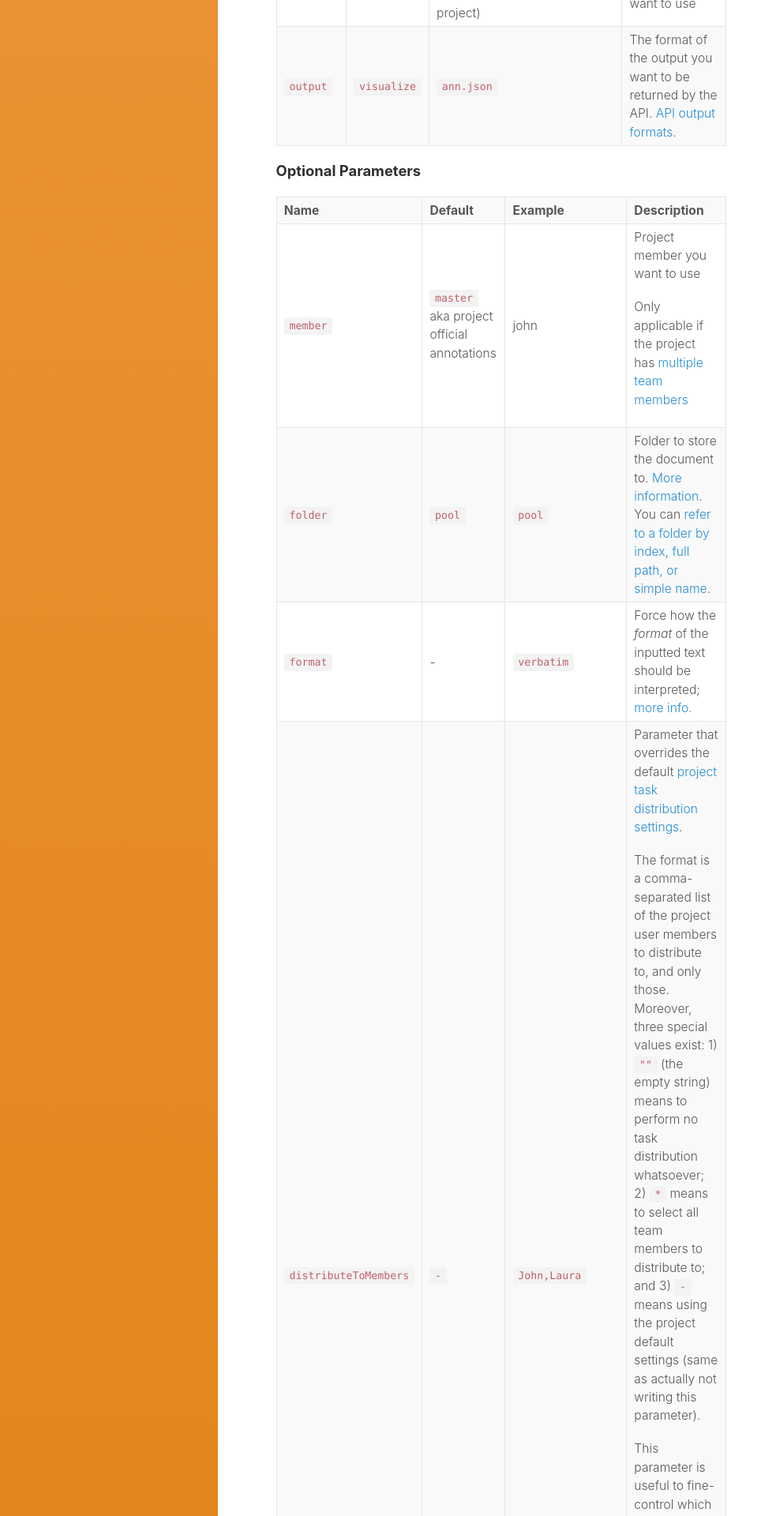
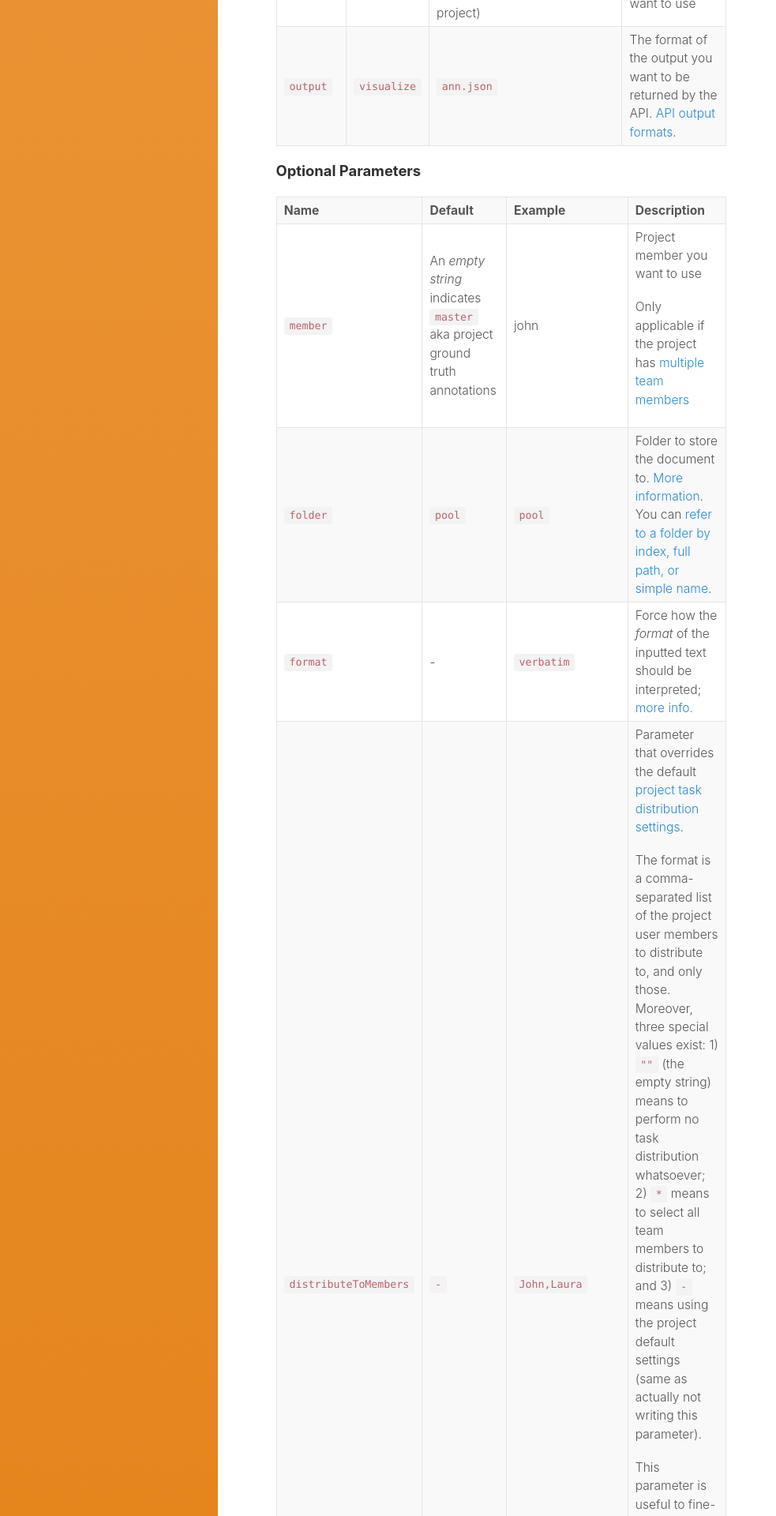
Before and after one commit to tagtogorg/tagtog-doc, a Jekyll site: the page built from API_documents_v1.md, in a window 1280 px wide. Shown: the part 2270-4190 px from the top of the page at 79% size, without its empty margins (0-983 px from the left). Built offline with Jekyll 4.4.1, drawn with Linux system fonts in a browser that asks for light colours; nearby versions of some CDN libraries.

Commit message:
Document more clearly that user should not use the string "master" for member, user should use "

```diff
--- a/API_documents_v1.md
+++ b/API_documents_v1.md
@@ -97,7 +97,7 @@ api_plain_text: Antibody-dependent cellular cytotoxicity (ADCC), a key effector
     </tr>
     <tr>
       <td><code>member</code></td>
-      <td><code>master</code> aka project official annotations</td>
+      <td>An <i>empty string</i> indicates <code>master</code> aka project ground truth annotations</td>
       <td>john</td>
       <td><p>Project member you want to use</p>
           <p>Only applicable if the project has <a href="/collaboration.html">multiple team members</a></p></td>
@@ -320,7 +320,7 @@ URLS
     </tr>
     <tr>
       <td><code>member</code></td>
-      <td><code>master</code> aka project official annotations</td>
+      <td>An <i>empty string</i> indicates <code>master</code> aka project ground truth annotations</td>
       <td>john</td>
       <td><p>Project member you want to use</p>
           <p>Only applicable if the project has <a href="/collaboration.html">multiple team members</a></p></td>
@@ -454,7 +454,7 @@ FILES
     </tr>
     <tr>
       <td><code>member</code></td>
-      <td><code>master</code> aka project official annotations</td>
+      <td>An <i>empty string</i> indicates <code>master</code> aka project ground truth annotations</td>
       <td>john</td>
       <td><p>Project member you want to use</p>
           <p>Only applicable if the project has <a href="/collaboration.html">multiple team members</a></p></td>
@@ -632,7 +632,7 @@ PUBMED IDS
     </tr>
     <tr>
       <td><code>member</code></td>
-      <td><code>master</code> aka project official annotations</td>
+      <td>An <i>empty string</i> indicates <code>master</code> aka project ground truth annotations</td>
       <td>john</td>
       <td><p>Project member you want to use</p>
           <p>Only applicable if the project has <a href="/collaboration.html">multiple team members</a></p></td>
@@ -800,7 +800,7 @@ fetch('https://www.tagtog.net/api/0.1/documents?project=yourProject&owner=yourUs
     </tr>
     <tr>
       <td><code>member</code></td>
-      <td><code>master</code> aka project official annotations</td>
+      <td>An <i>empty string</i> indicates <code>master</code> aka project ground truth annotations</td>
       <td>john</td>
       <td><p>Project member you want to use</p>
           <p>Only applicable if the project has <a href="/collaboration.html">multiple team members</a></p></td>
@@ -974,7 +974,7 @@ fetch('https://www.tagtog.net/api/0.1/documents?project=yourProject&owner=yourUs
     </tr>
     <tr>
       <td><code>member</code></td>
-      <td><code>master</code> aka project official annotations</td>
+      <td>An <i>empty string</i> indicates <code>master</code> aka project ground truth annotations</td>
       <td>john</td>
       <td><p>Project member you want to use</p>
           <p>Only applicable if the project has <a href="/collaboration.html">multiple team members</a></p></td>
@@ -1285,7 +1285,7 @@ aMHKzF_lIoNrdh9pAx298njgIezy-text,false
     </tr>
     <tr>
       <td><code>member</code></td>
-      <td><code>master</code> aka project official annotations</td>
+      <td>An <i>empty string</i> indicates <code>master</code> aka project ground truth annotations</td>
       <td>john</td>
       <td><p>Project member you want to use</p>
           <p>Only applicable if the project has <a href="/collaboration.html">multiple team members</a></p></td>
@@ -1602,7 +1602,7 @@ curl -u {{ page.api_username }}:{{ page.api_pwd }} -X DELETE '{{ page.api_docume
   </tr>
   <tr>
     <td><code>csv</code></td>
-    <td>List of the project's documents and their master (official) annotation status. Currently it works only with parameter <code>search=&ast;</code></td>
+    <td>List of the project's documents and their master (ground truth) annotation status. Currently it works only with parameter <code>search=&ast;</code></td>
   </tr>
 </table>
 
```
